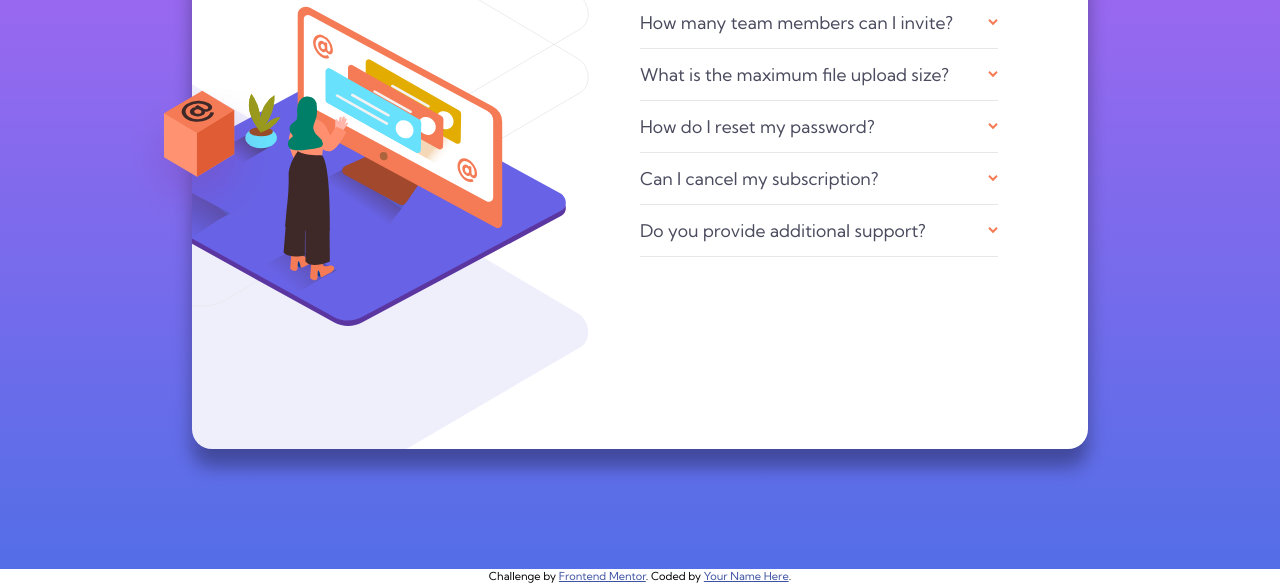
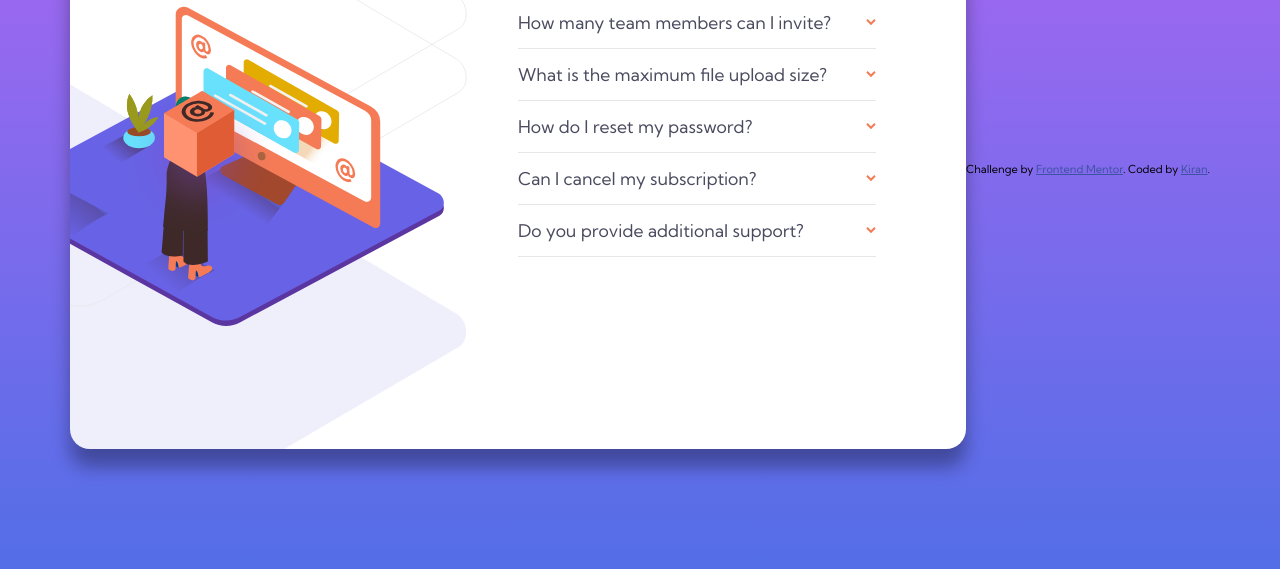
Before and after one commit to kiranbabu7/FAQ-Accordion-Card, a plain HTML site: page index.html in a window 1280 px wide. Shown: the part 231-814 px from the top of the page. Drawn offline with Linux system fonts and the light colour scheme.

Commit message:
style: Updated footer link

```diff
--- a/index.html
+++ b/index.html
@@ -92,14 +92,14 @@
           </div>
         </div>
       </div>
+      <div class="attribution">
+        Challenge by
+        <a href="https://www.frontendmentor.io?ref=challenge" target="_blank"
+          >Frontend Mentor</a
+        >. Coded by <a href="https://github.com/kiranbabu7">Kiran</a>.
+      </div>
     </div>
 
-    <div class="attribution">
-      Challenge by
-      <a href="https://www.frontendmentor.io?ref=challenge" target="_blank"
-        >Frontend Mentor</a
-      >. Coded by <a href="#">Your Name Here</a>.
-    </div>
     <script src="script.js"></script>
   </body>
 </html>
```
